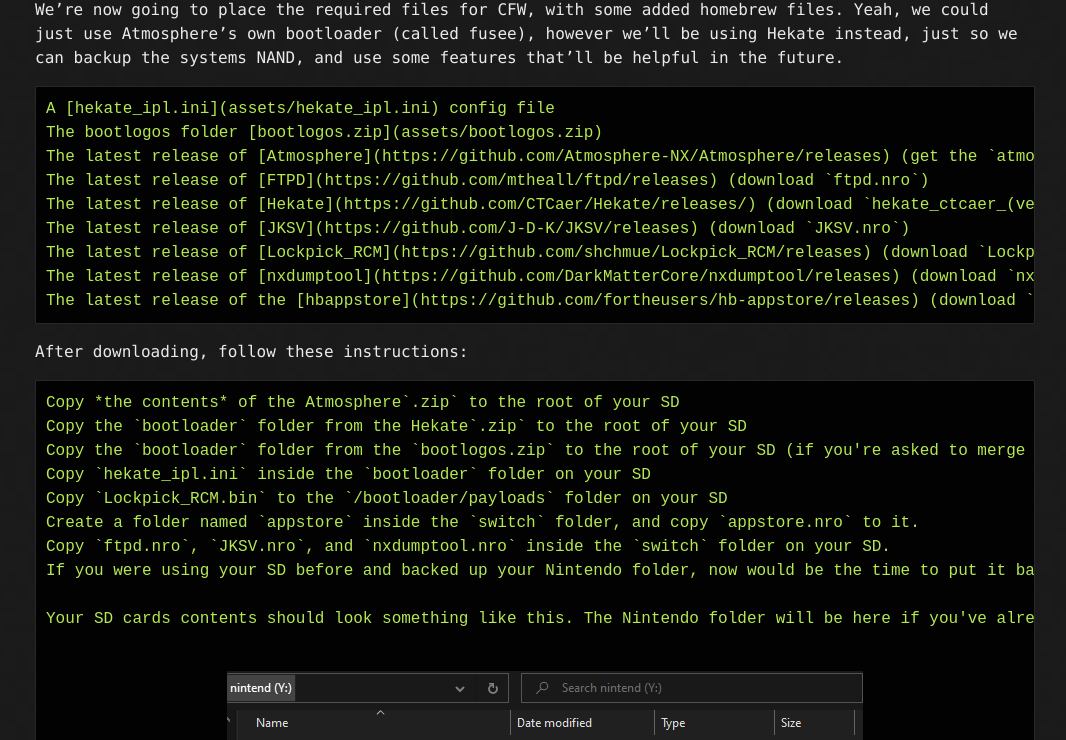
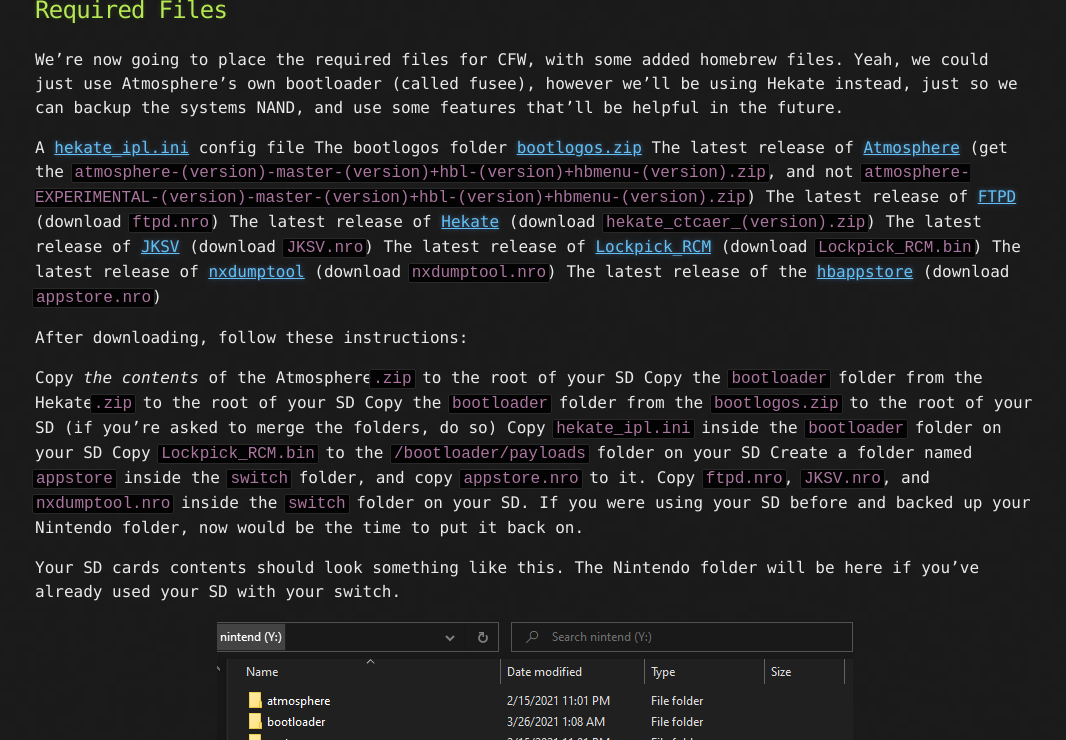
Before and after one commit to inconsistent-dg/AC-Modding, a Jekyll site: the page built from switch-guide.md, in a window 1280 px wide and 900 px high, scrolled down 6073 px, cut to the strip 160-900 px from the top of the window. Shown: the whole strip, without its empty margins (105-1171 px from the left). Built offline with Jekyll 4.4.1, drawn with Linux system fonts in a browser that asks for light colours; our own code applies the rules of GitHub Pages for plain Markdown files; some of the changed text lies outside the part shown.

Commit message:
removed weird formatting
<pre> made everything look weird

```diff
--- a/switch-guide.md
+++ b/switch-guide.md
@@ -4,9 +4,7 @@ layout: default
 
 # Switch CFW Setup
 
-<pre>
-This guide is not trying to be its own "standalone guide" that everyone should go to, it's simple and does not get into the real nitty-gritty aspects for the WONDROUS world of magic. If you want an actually good guide, follow the [Nintendo Homebrew Switch Guide](https://nh-server.github.io/switch-guide/). This guide mostly follows that, except simplifying things by a LOT.
-</pre>
+**This guide is not trying to be its own "standalone guide" that everyone should go to, it's simple and does not get into the real nitty-gritty aspects for the WONDROUS world of magic. If you want an actually good guide, follow the [Nintendo Homebrew Switch Guide](https://nh-server.github.io/switch-guide/). This guide mostly follows that, except simplifying things by a LOT.**
 
 <big><big>
 **Be aware that, no matter what, EVERY time you modify the console, there's a chance of an UNRECOVERABLE BRICK.** These are very, *very* rare, but still a possibility, so always make sure that you follow any directions EXACTLY.
@@ -128,7 +126,6 @@ If you need visuals, below is a GIF
 
 We're now going to place the required files for CFW, with some added homebrew files. Yeah, we could just use Atmosphere's own bootloader (called fusee), however we'll be using Hekate instead, just so we can backup the systems NAND, and use some features that'll be helpful in the future.
 
-<pre>
 A [hekate_ipl.ini](assets/hekate_ipl.ini) config file
 The bootlogos folder [bootlogos.zip](assets/bootlogos.zip)
 The latest release of [Atmosphere](https://github.com/Atmosphere-NX/Atmosphere/releases) (get the `atmosphere-(version)-master-(version)+hbl-(version)+hbmenu-(version).zip`, and not `atmosphere-EXPERIMENTAL-(version)-master-(version)+hbl-(version)+hbmenu-(version).zip`)
@@ -138,10 +135,9 @@ The latest release of [JKSV](https://github.com/J-D-K/JKSV/releases) (download `
 The latest release of [Lockpick_RCM](https://github.com/shchmue/Lockpick_RCM/releases) (download `Lockpick_RCM.bin`)
 The latest release of [nxdumptool](https://github.com/DarkMatterCore/nxdumptool/releases) (download `nxdumptool.nro`)
 The latest release of the [hbappstore](https://github.com/fortheusers/hb-appstore/releases) (download `appstore.nro`)
-</pre>
 
 After downloading, follow these instructions:
-<pre>
+
 Copy *the contents* of the Atmosphere`.zip` to the root of your SD
 Copy the `bootloader` folder from the Hekate`.zip` to the root of your SD
 Copy the `bootloader` folder from the `bootlogos.zip` to the root of your SD (if you're asked to merge the folders, do so)
@@ -155,7 +151,6 @@ Your SD cards contents should look something like this. The Nintendo folder will
 <p align="center">
   <img src="./assets/images/hbrew/nintendy.png" alt="SD Content"/>
 </p>
-</pre>
 
 # Entering RCM
 
```
